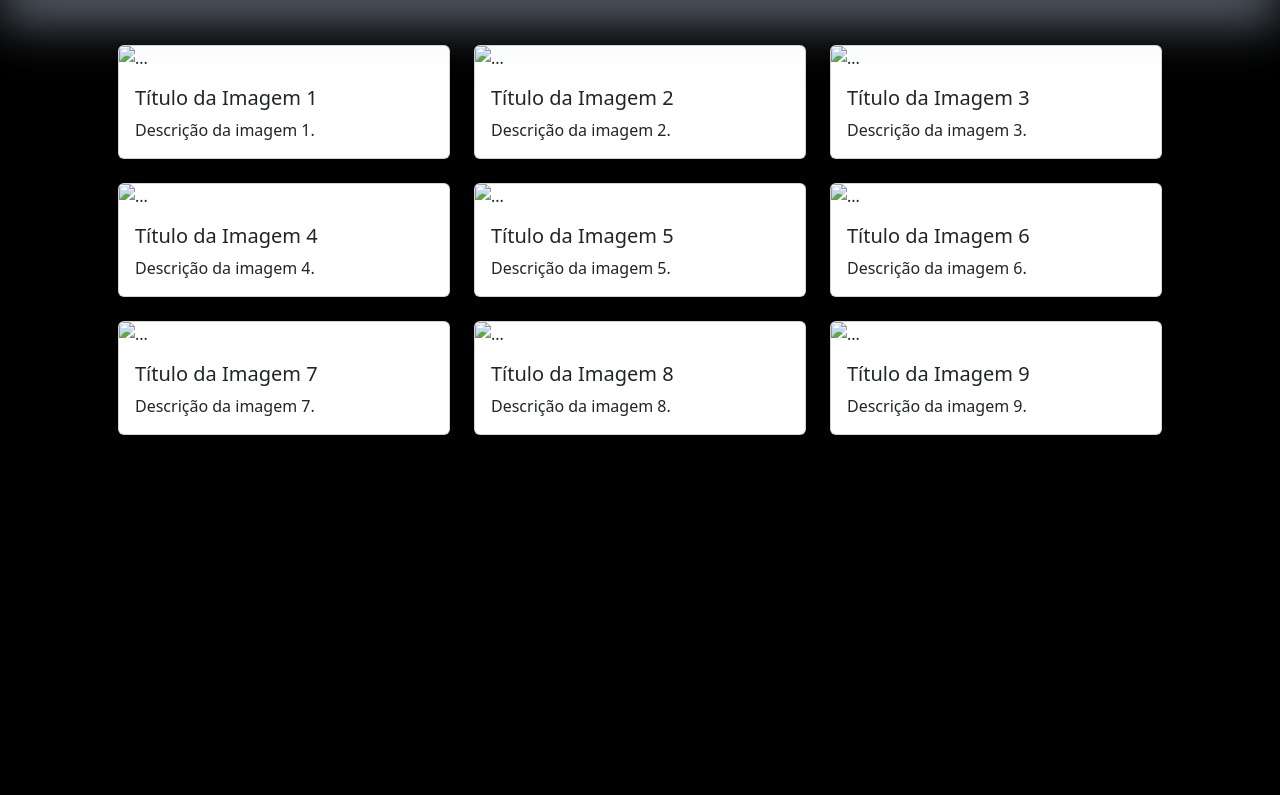
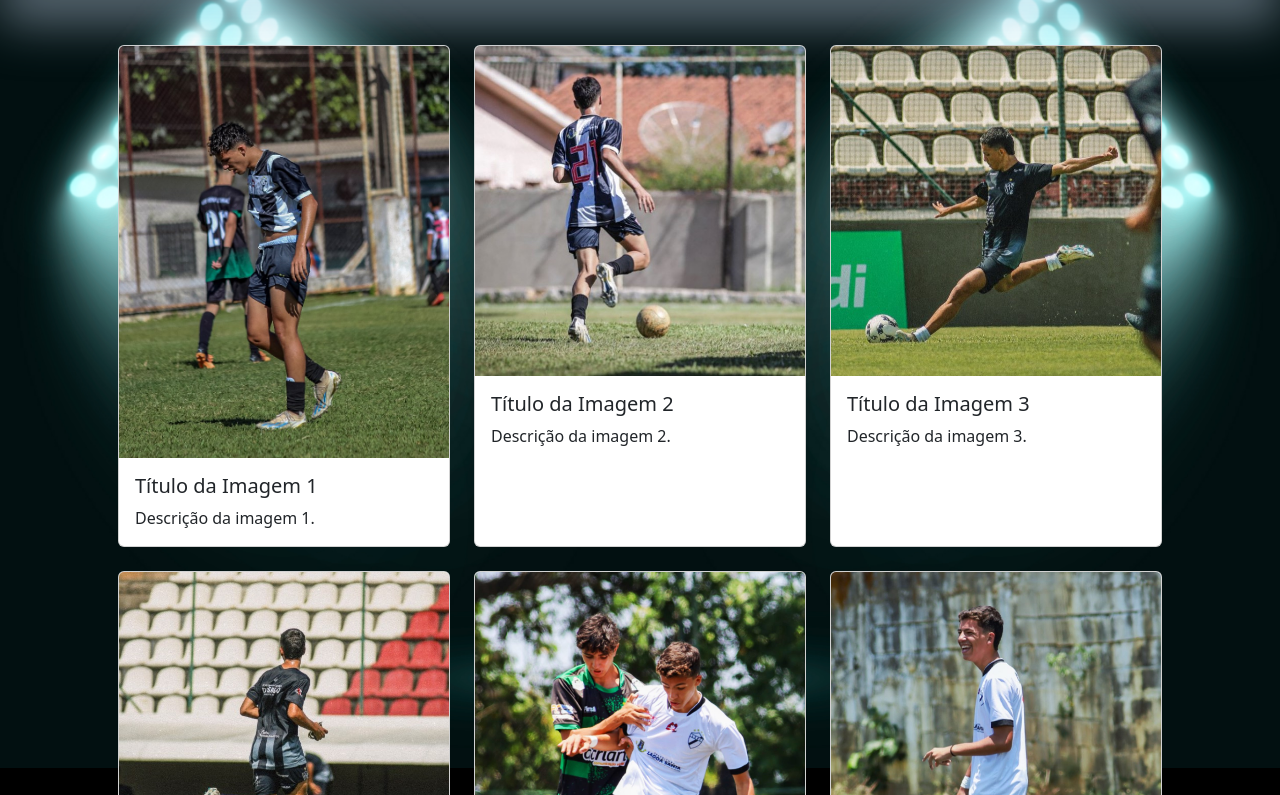
Before and after one commit to gsmaciel/portfolio, a plain HTML site: page galeria.html in a window 1280 px wide. Shown: the part 59-854 px from the top of the page. Before the commit the page ends 800 px from the top, so only its background shows below. Drawn offline with nearby package versions, Linux system fonts and the light colour scheme; the site is published under a folder, as on GitHub Pages, so addresses that start at the root find nothing.

Commit message:
update galeria-sobre

```diff
--- a/galeria.html
+++ b/galeria.html
@@ -8,11 +8,11 @@
     <link href="https://cdn.jsdelivr.net/npm/bootstrap@5.3.5/dist/css/bootstrap.min.css" rel="stylesheet"
         integrity="sha384-SgOJa3DmI69IUzQ2PVdRZhwQ+dy64/BUtbMJw1MZ8t5HZApcHrRKUc4W0kG879m7" crossorigin="anonymous" />
     <link rel="stylesheet" href="https://cdn.jsdelivr.net/npm/bootstrap-icons@1.11.3/font/bootstrap-icons.min.css" />
-    <link rel="icon" href="/assets/img/logo/dribbble.svg">
+    <link rel="icon" href="./assets/img/logo/dribbble.svg">
 </head>
 <style>
     body {
-        background-image: url('/assets/img/bg/highlights.jpg');
+        background-image: url('./assets/img/bg/highlights.jpg');
         background-size: cover;
         background-position: center;
         background-repeat: no-repeat;
@@ -84,7 +84,7 @@
         <div class="row row-cols-1 row-cols-md-3 g-4">
             <div class="col">
                 <div class="card h-100">
-                    <img src="/assets/img/galeria/1.jpg" class="card-img-top" alt="...">
+                    <img src="./assets/img/galeria/1.jpg" class="card-img-top" alt="...">
                     <div class="card-body">
                         <h5 class="card-title">Título da Imagem 1</h5>
                         <p class="card-text">Descrição da imagem 1.</p>
@@ -93,7 +93,7 @@
             </div>
             <div class="col">
                 <div class="card h-100">
-                    <img src="/assets/img/galeria/2.jpg" class="card-img-top" alt="...">
+                    <img src="./assets/img/galeria/2.jpg" class="card-img-top" alt="...">
                     <div class="card-body">
                         <h5 class="card-title">Título da Imagem 2</h5>
                         <p class="card-text">Descrição da imagem 2.</p>
@@ -102,7 +102,7 @@
             </div>
             <div class="col">
                 <div class="card h-100">
-                    <img src="/assets/img/galeria/3.jpg" class="card-img-top" alt="...">
+                    <img src="./assets/img/galeria/3.jpg" class="card-img-top" alt="...">
                     <div class="card-body">
                         <h5 class="card-title">Título da Imagem 3</h5>
                         <p class="card-text">Descrição da imagem 3.</p>
@@ -111,7 +111,7 @@
             </div>
             <div class="col">
                 <div class="card h-100">
-                    <img src="/assets/img/galeria/4.jpg" class="card-img-top" alt="...">
+                    <img src="./assets/img/galeria/4.jpg" class="card-img-top" alt="...">
                     <div class="card-body">
                         <h5 class="card-title">Título da Imagem 4</h5>
                         <p class="card-text">Descrição da imagem 4.</p>
@@ -120,7 +120,7 @@
             </div>
             <div class="col">
                 <div class="card h-100">
-                    <img src="/assets/img/galeria/5.jpg" class="card-img-top" alt="...">
+                    <img src="./assets/img/galeria/5.jpg" class="card-img-top" alt="...">
                     <div class="card-body">
                         <h5 class="card-title">Título da Imagem 5</h5>
                         <p class="card-text">Descrição da imagem 5.</p>
@@ -129,7 +129,7 @@
             </div>
             <div class="col">
                 <div class="card h-100">
-                    <img src="/assets/img/galeria/6.jpg" class="card-img-top" alt="...">
+                    <img src="./assets/img/galeria/6.jpg" class="card-img-top" alt="...">
                     <div class="card-body">
                         <h5 class="card-title">Título da Imagem 6</h5>
                         <p class="card-text">Descrição da imagem 6.</p>
@@ -138,7 +138,7 @@
             </div>
             <div class="col">
                 <div class="card h-100">
-                    <img src="/assets/img/galeria/7.jpg" class="card-img-top" alt="...">
+                    <img src="./assets/img/galeria/7.jpg" class="card-img-top" alt="...">
                     <div class="card-body">
                         <h5 class="card-title">Título da Imagem 7</h5>
                         <p class="card-text">Descrição da imagem 7.</p>
@@ -147,7 +147,7 @@
             </div>
             <div class="col">
                 <div class="card h-100">
-                    <img src="/assets/img/galeria/8.jpg" class="card-img-top" alt="...">
+                    <img src="./assets/img/galeria/8.jpg" class="card-img-top" alt="...">
                     <div class="card-body">
                         <h5 class="card-title">Título da Imagem 8</h5>
                         <p class="card-text">Descrição da imagem 8.</p>
@@ -156,7 +156,7 @@
             </div>
             <div class="col">
                 <div class="card h-100">
-                    <img src="/assets/img/galeria/9.jpg" class="card-img-top" alt="...">
+                    <img src="./assets/img/galeria/9.jpg" class="card-img-top" alt="...">
                     <div class="card-body">
                         <h5 class="card-title">Título da Imagem 9</h5>
                         <p class="card-text">Descrição da imagem 9.</p>
```
Also changed, not shown: sobre.html (+2 -2 lines).
